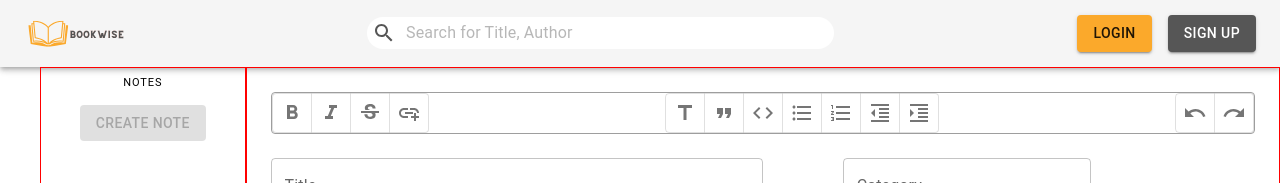
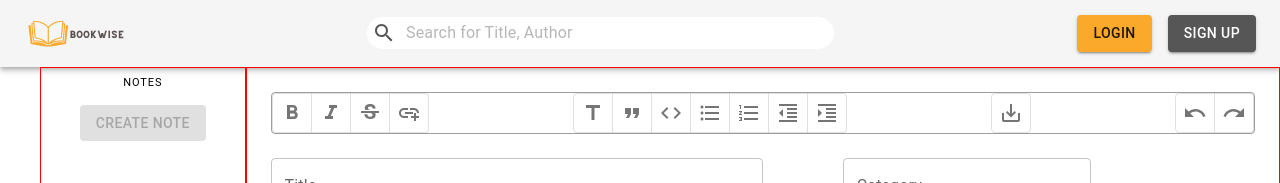
Before and after one commit to carlossilveira00/bookwise-react, a React (Create React App) app: page /my-notes in a window 1280 px wide. Shown: the top 183 px of the page. Built offline with nearby package versions, Linux system fonts and the light colour scheme.

Commit message:
Create save button for note in the TrixToolBar component.

```diff
--- a/src/components/TrixToolbar.jsx
+++ b/src/components/TrixToolbar.jsx
@@ -18,9 +18,10 @@
 import UndoIcon from '@mui/icons-material/Undo';
 import RedoIcon from '@mui/icons-material/Redo';
 import ToggleButton from '@mui/material/ToggleButton';
+import SaveAltIcon from '@mui/icons-material/SaveAlt';
 
 
-const TrixToolbar = () => {
+const TrixToolbar = ({handleNoteSave}) => {
   const [alignment, setAlignment] = useState('left');
   const [formats, setFormats] = useState(() => []);
   const handleFormat = (event, newFormats) => {
@@ -133,6 +134,15 @@
           </ToggleButtonGroup>
           <ToggleButtonGroup size="small" >
             <ToggleButton
+              value="save"
+              aria-label="save"
+              onClick={handleNoteSave}
+            >
+              <SaveAltIcon />
+            </ToggleButton>
+          </ToggleButtonGroup>
+          <ToggleButtonGroup size="small" >
+            <ToggleButton
               value="undi"
               aria-label="justified"
               data-trix-action='undo'
```
